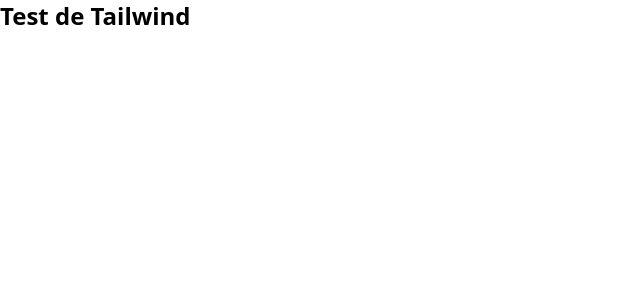
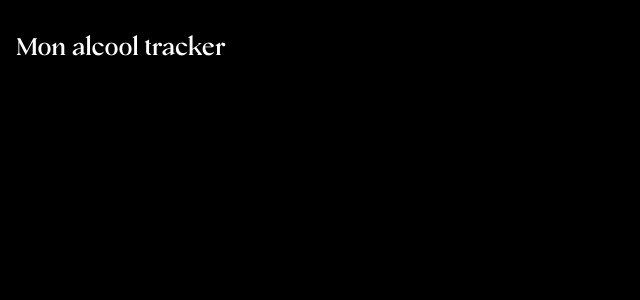
Before and after one commit to lucasboucher/alcool-tracker, a React (Create React App) app: page / in a window 1280 px wide. Shown: the top 300 px of the page, without its empty margins (0-640 px from the left). Built offline with nearby package versions, Linux system fonts and the light colour scheme.

Commit message:
ADD: title with crucial font

```diff
--- a/src/App.js
+++ b/src/App.js
@@ -1,6 +1,8 @@
 function App() {
   return (
-    <p className="text-2xl font-bold">Test de Tailwind</p>
+    <main class="bg-black text-white min-h-screen px-4 pt-8">
+      <h1 className="font-crucial text-2xl">Mon alcool tracker</h1>
+    </main>
   );
 }
 
--- a/src/index.css
+++ b/src/index.css
@@ -1,3 +1,10 @@
 @tailwind base;
 @tailwind components;
 @tailwind utilities;
+
+@font-face {
+    font-family: 'Crucial';
+    src: url('./fonts/crucial.otf') format('opentype');
+    font-weight: normal;
+    font-style: normal;
+}
--- a/tailwind.config.js
+++ b/tailwind.config.js
@@ -4,7 +4,11 @@ module.exports = {
     "./src/**/*.{js,jsx,ts,tsx}",
   ],
   theme: {
-    extend: {},
+    extend: {
+      fontFamily: {
+        'crucial': ['Crucial', 'sans-serif'],
+      },
+    },
   },
   plugins: [],
 }
```
Also changed, not shown: src/fonts/crucial.otf (added).
